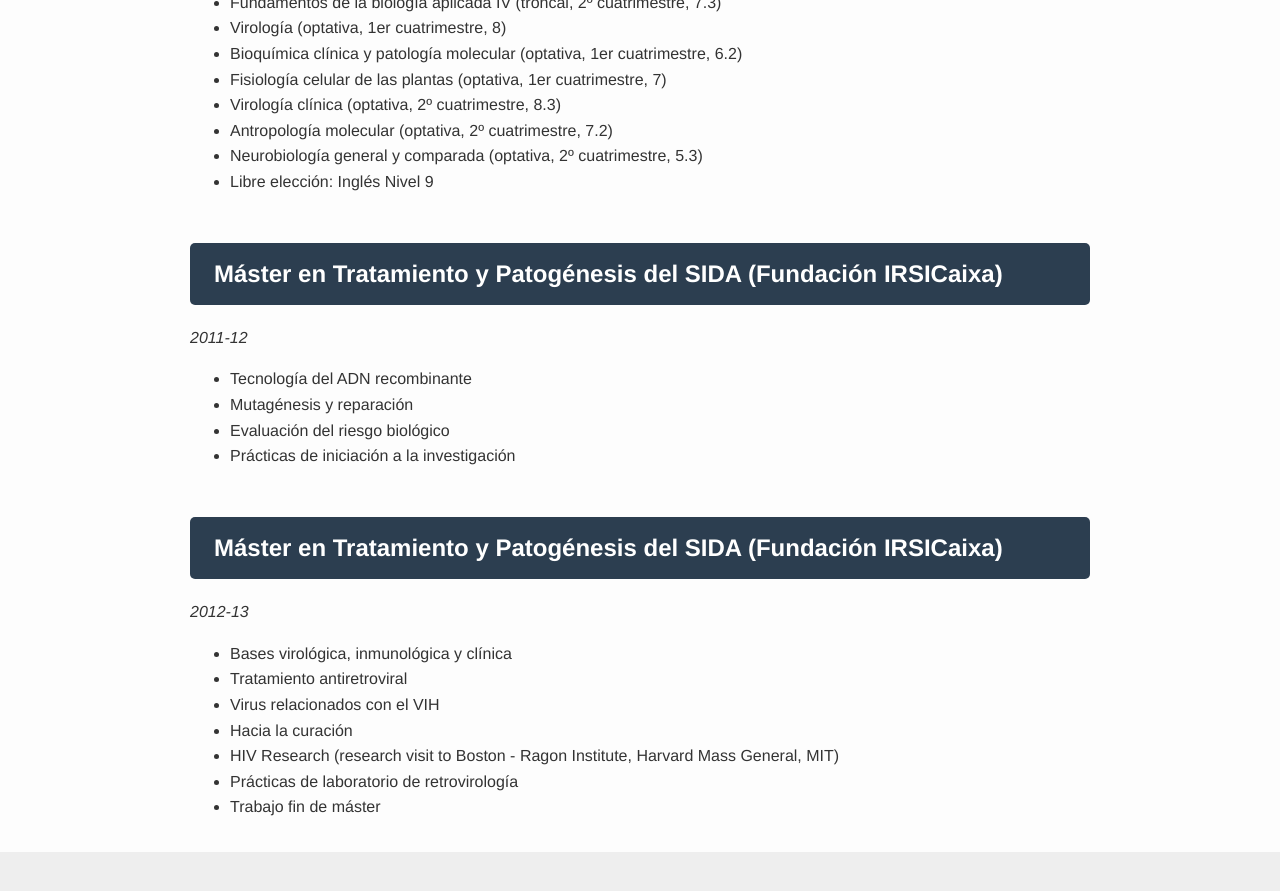
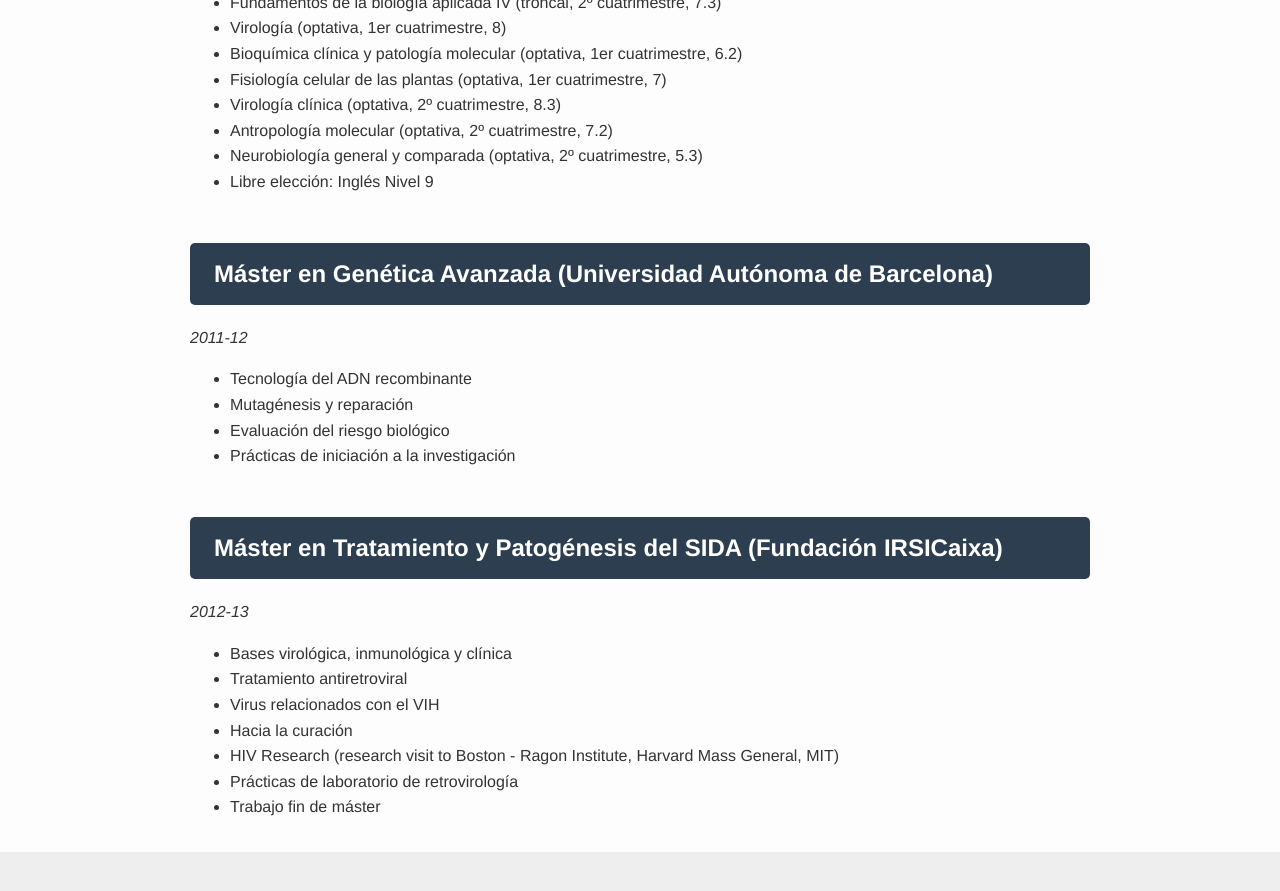
Before and after one commit to albafsanles/albafsanles.github.io, a Jekyll site: the page built from assets/subjects.md, in a window 1280 px wide and 900 px high, scrolled down 1877 px. Shown: the top 891 px of the window. Built offline with Jekyll 4.4.1, drawn with Linux system fonts in a browser that asks for light colours.

Commit message:
Update subjects.md

```diff
--- a/assets/subjects.md
+++ b/assets/subjects.md
@@ -81,7 +81,7 @@ _2010-11_
 - Neurobiología general y comparada (optativa, 2º cuatrimestre, 5.3)
 - Libre elección: Inglés Nivel 9
 
-## **Máster en Tratamiento y Patogénesis del SIDA (Fundación IRSICaixa)**
+## **Máster en Genética Avanzada (Universidad Autónoma de Barcelona)**
 _2011-12_
 - Tecnología del ADN recombinante
 - Mutagénesis y reparación
```
